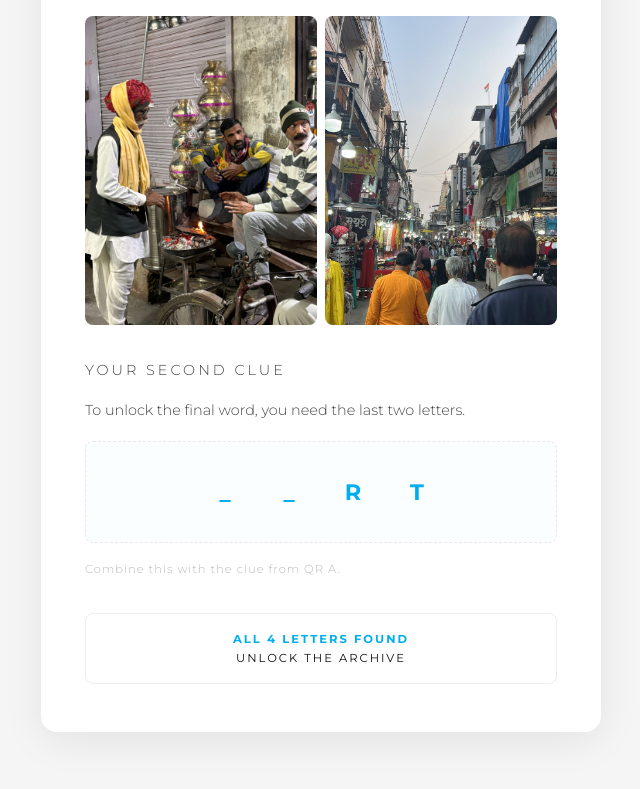
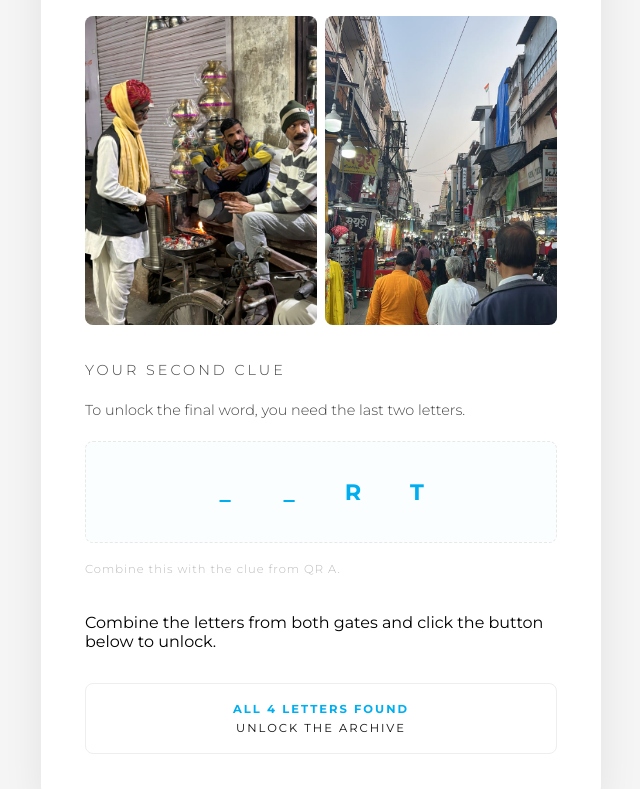
Before and after one commit to aarnaa05/Bundi-2, a plain HTML site: page index.html in a window 1280 px wide. Shown: the part 468-1257 px from the top of the page, without its empty margins (319-959 px from the left). Drawn offline with Linux system fonts and the light colour scheme.

Commit message:
Add instruction to click button to unlock
Co-Authored-By: Claude Sonnet 4.5 <noreply@anthropic.com>

```diff
--- a/index.html
+++ b/index.html
@@ -35,6 +35,8 @@
             <p style="font-size:0.72rem; color:#bbb; margin-top:10px; letter-spacing:1px;">Combine this with the clue from QR A.</p>
         </div>
 
+        <p class="instruction">Combine the letters from both gates and click the button below to unlock.</p>
+
         <a href="final_reveal.html" class="final-link">
             <span>All 4 Letters Found</span>
             Unlock the Archive
```
